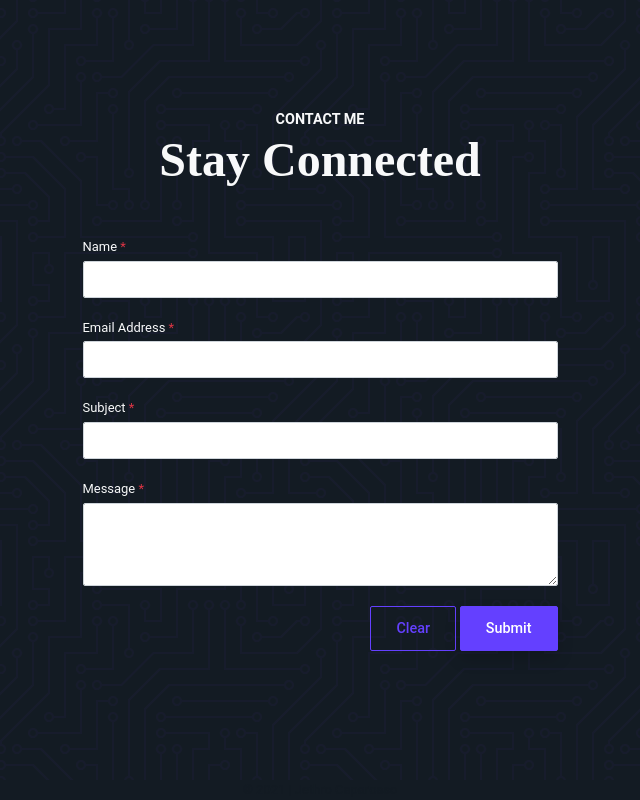
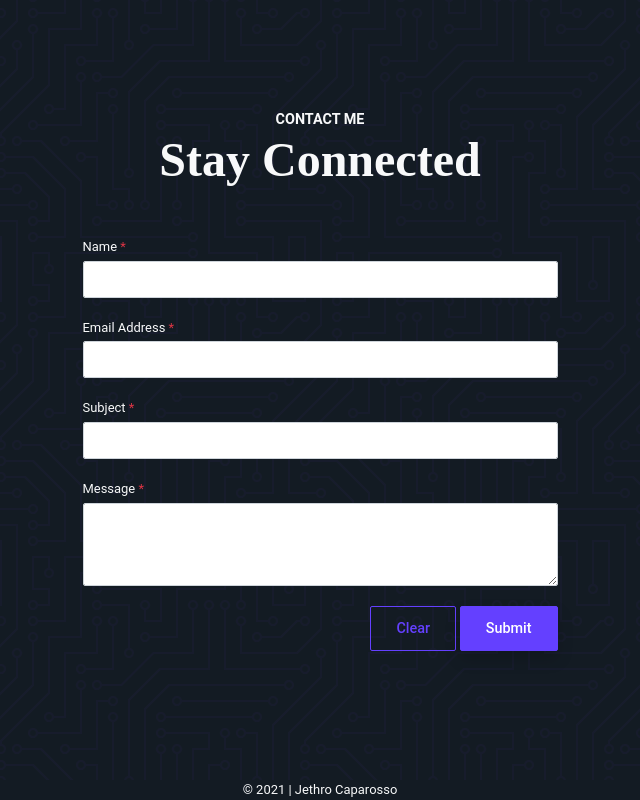
Before and after one commit to robertsonmorales/professional-portfolio, a plain HTML site: page index.html in a window 1280 px wide. Shown: the part 5329-6129 px from the top of the page, without its empty margins (320-960 px from the left). Drawn offline with Linux system fonts and the light colour scheme; a web font is replaced by a local one.

Commit message:
fixed footer

```diff
--- a/index.html
+++ b/index.html
@@ -721,7 +721,7 @@
         <!-- ENDS HERE -->
 
         <footer class="bg-dark">
-            <p class="text-center font-size-sm mb-0">© <span id="year"></span> | Jethro Caparosso</p>
+            <p class="text-center text-light font-size-sm mb-0">© <span id="year"></span> | Jethro Caparosso</p>
         </footer>
     </div>
 
```
